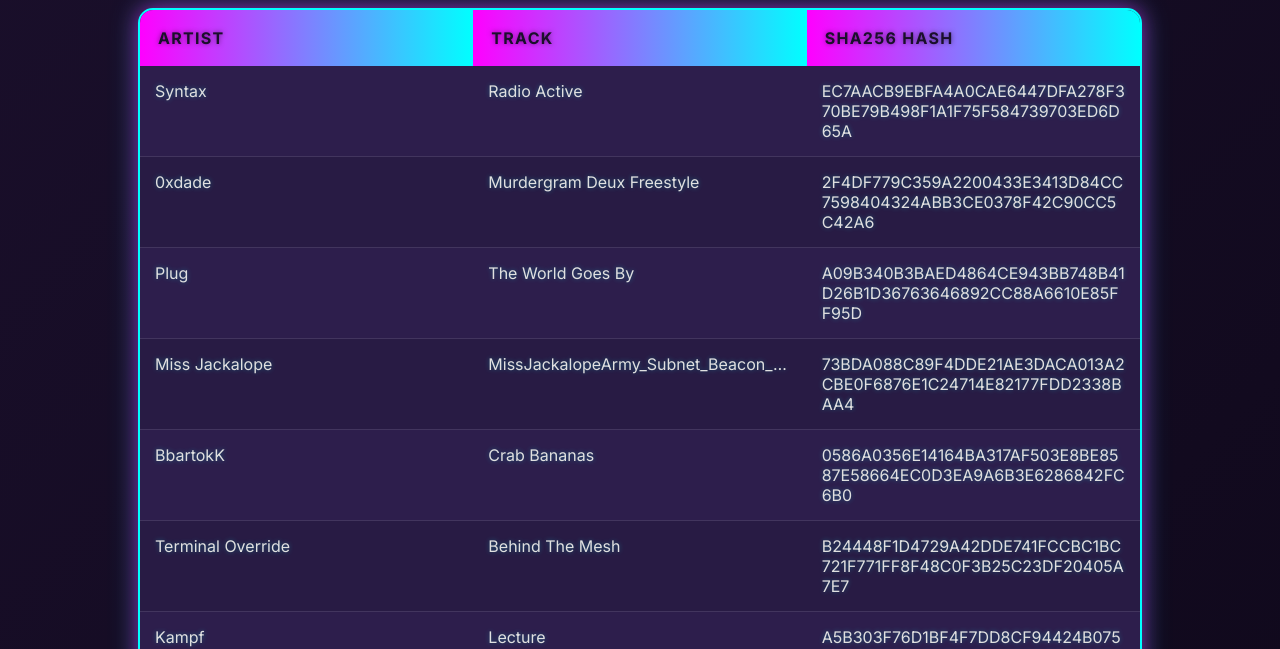
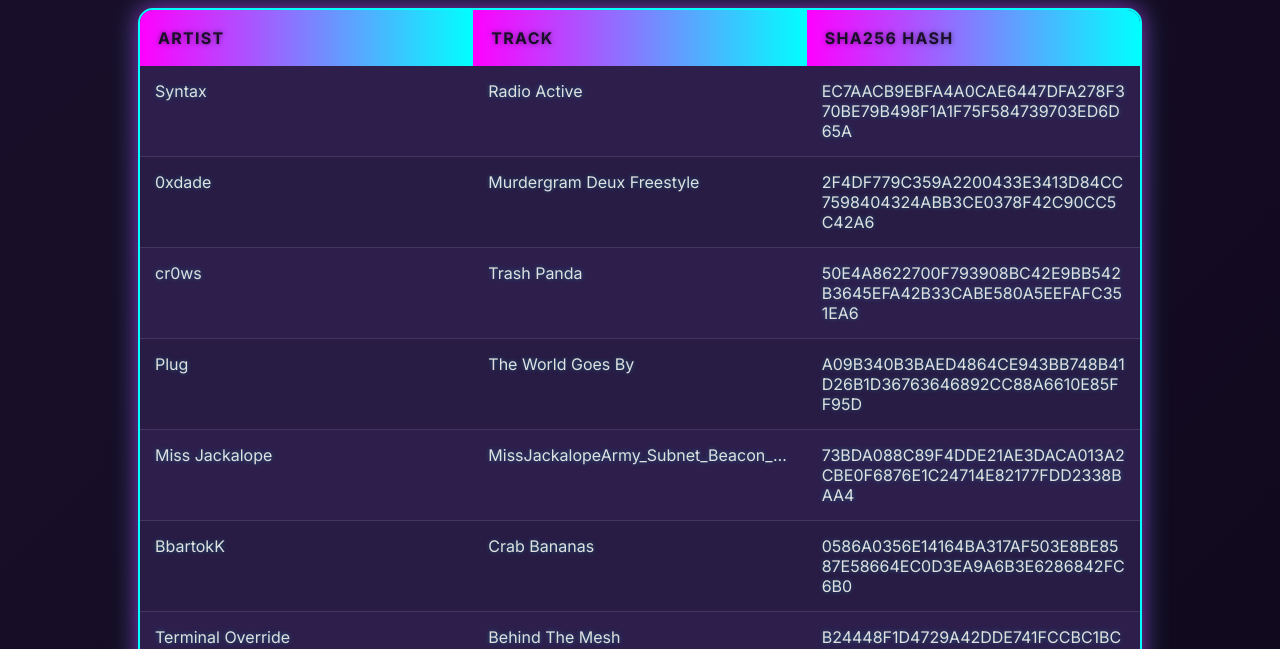
Before and after one commit to thesubnetmusicproject/TheSubnet, a plain HTML site: page index.html in a window 1280 px wide. Shown: the part 148-797 px from the top of the page. Drawn offline with Linux system fonts and the light colour scheme.

Commit message:
Update index.html

```diff
--- a/index.html
+++ b/index.html
@@ -213,6 +213,11 @@
                     <td onclick="copyToClipboard(this)">2F4DF779C359A2200433E3413D84CC7598404324ABB3CE0378F42C90CC5C42A6</td>
                 </tr>
                 <tr>
+                    <td>cr0ws</td>
+                    <td>Trash Panda</td>
+                    <td onclick="copyToClipboard(this)">50E4A8622700F793908BC42E9BB542B3645EFA42B33CABE580A5EEFAFC351EA6</td>
+                </tr>
+                <tr>
                     <td>Plug</td>
                     <td>The World Goes By</td>
                     <td onclick="copyToClipboard(this)">A09B340B3BAED4864CE943BB748B41D26B1D36763646892CC88A6610E85FF95D</td>
```
